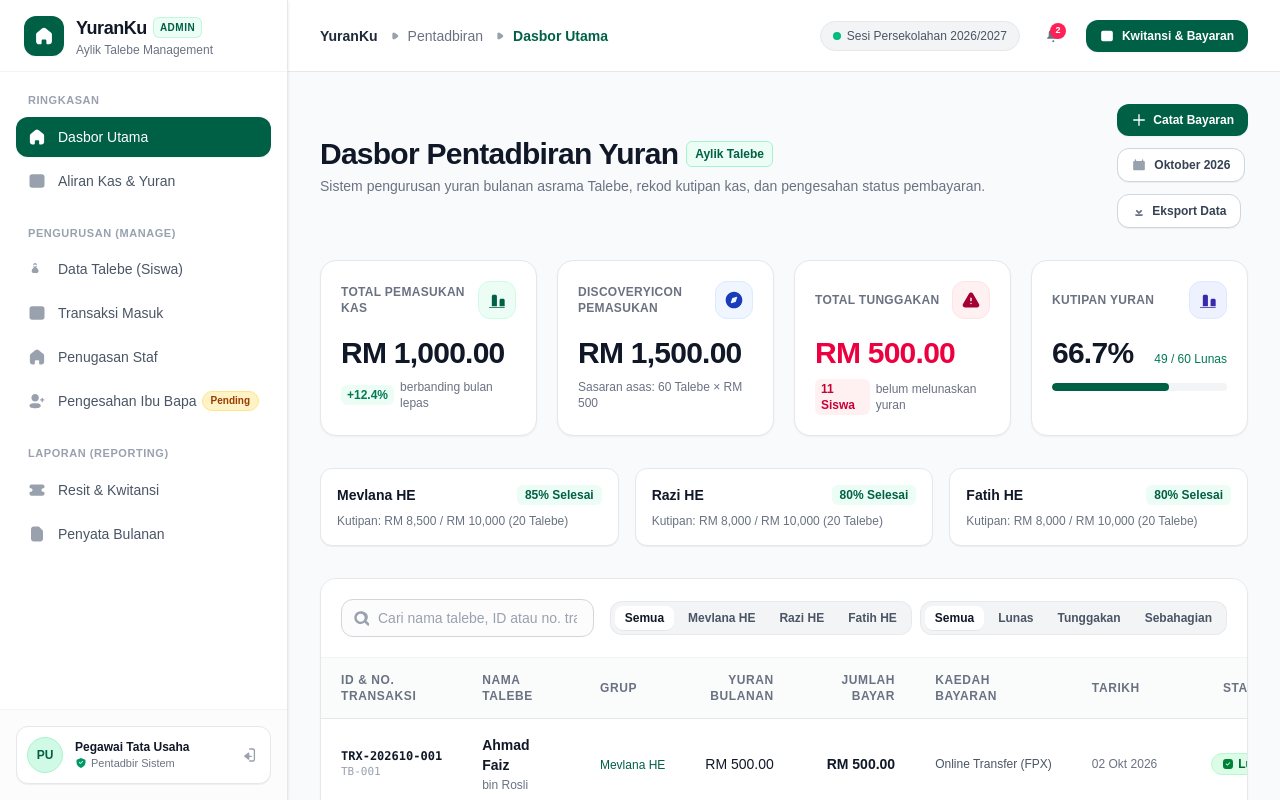
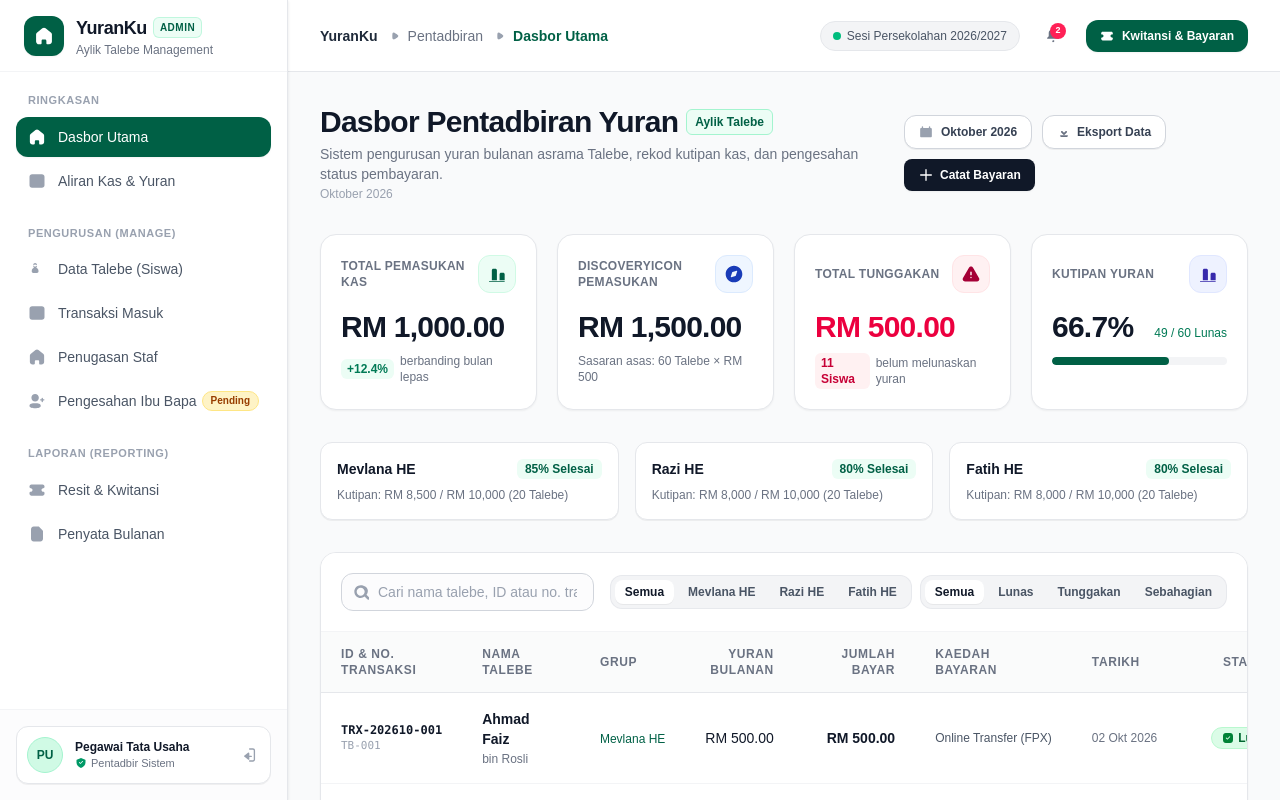
Before and after one commit to Fakeriz/yuran-siswa, a Next.js app: page /admin in a window 1280 px wide. Shown: the top 800 px of the page. Built offline with nearby package versions, Linux system fonts and the light colour scheme.

Commit message:
feat(admin): carbon dashboard style header
- Horizontal action buttons: month picker, export, import, catat bayaran
- Period subtitle under header description
- Primary buttons changed to dark (gray-900) like carbon dashboard
- Kwitansi button icon changed to ticket

```diff
--- a/app/admin/layout.tsx
+++ b/app/admin/layout.tsx
@@ -332,7 +332,7 @@ export default function AdminLayout({ children }: { children: ReactNode }) {
               href="/admin?tab=resit"
               className="hidden md:inline-flex items-center gap-2 rounded-xl bg-emerald-800 px-3.5 py-2 text-xs font-semibold text-white shadow-xs hover:bg-emerald-900 transition-colors focus-visible:outline-emerald-600"
             >
-              <WalletIcon className="size-3.5" />
+              <TicketIcon className="size-3.5" />
               <span>Kwitansi & Bayaran</span>
             </Link>
           </div>
--- a/app/admin/page.tsx
+++ b/app/admin/page.tsx
@@ -291,19 +291,13 @@ function AdminContent() {
           <p className="mt-1 text-sm text-gray-500">
             {headerDesc}
           </p>
+          <p className="mt-0.5 text-xs font-medium text-gray-400">
+            {selectedMonth} {selectedYear}
+          </p>
         </div>
 
         {/* Butang Tindakan Cepat */}
-        <div className="flex flex-col items-start gap-3">
-          <button
-            type="button"
-            onClick={() => setShowBayarModal(true)}
-            className="inline-flex items-center gap-1.5 rounded-xl bg-emerald-800 px-3.5 py-2 text-xs font-semibold text-white shadow-xs hover:bg-emerald-900 transition-colors focus-visible:outline-emerald-600"
-          >
-            <PlusIcon className="size-4" />
-            <span>Catat Bayaran</span>
-          </button>
-
+        <div className="flex flex-row flex-wrap items-center gap-2.5">
           <MonthYearPicker
             month={selectedMonth}
             year={selectedYear}
@@ -347,6 +341,15 @@ function AdminContent() {
               <span>Import Siswa</span>
             </button>
           )}
+
+          <button
+            type="button"
+            onClick={() => setShowBayarModal(true)}
+            className="inline-flex items-center gap-1.5 rounded-lg bg-gray-900 px-3.5 py-2 text-xs font-semibold text-white shadow-xs hover:bg-gray-800 transition-colors focus-visible:outline-gray-900"
+          >
+            <PlusIcon className="size-4" />
+            <span>Catat Bayaran</span>
+          </button>
         </div>
       </div>
 
```
